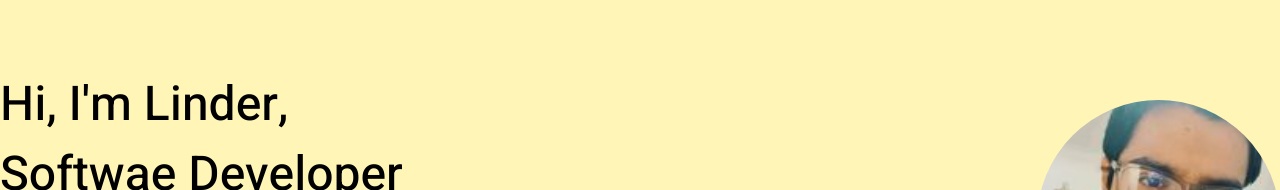
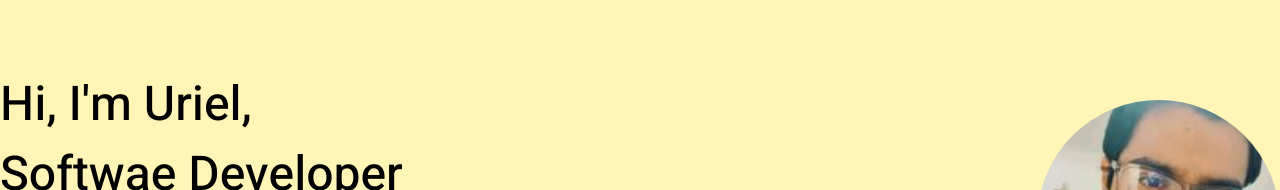
Before and after one commit to uriges2045/my-portafolio, a plain HTML site: page index.html in a window 1280 px wide. Shown: the part 154-344 px from the top of the page. Drawn offline with Linux system fonts and the light colour scheme.

Commit message:
update 2

```diff
--- a/index.html
+++ b/index.html
@@ -51,7 +51,7 @@
     </header>
     <section class="banner">
       <div>
-        <h1 class="title">Hi, I'm Linder,</h1>
+        <h1 class="title">Hi, I'm Uriel,</h1>
         <h1 class="title">Softwae Developer</h1>
         <p class="resume">
           Amet minim mollit non deserunt ullamco est sit aliqua dolor do amet
```
